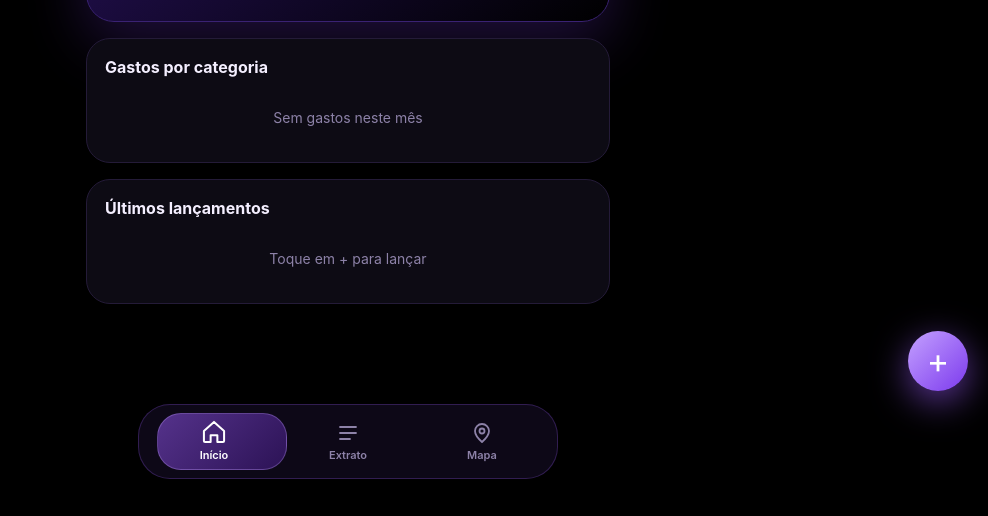
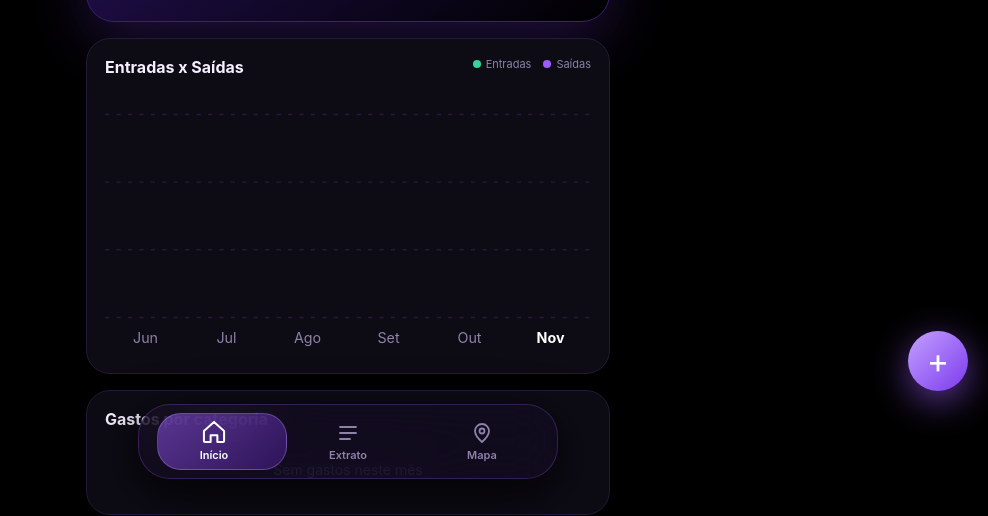
Before and after one commit to jovemrickyy/Financias, a plain HTML site: page index.html in a window 1280 px wide. Shown: the part 305-821 px from the top of the page, without its empty margins (292-1280 px from the left). Before the commit the page ends 800 px from the top, so only its background shows below. Drawn offline with nearby package versions, Linux system fonts and the light colour scheme.

Commit message:
Add files via upload

```diff
--- a/app.js
+++ b/app.js
@@ -86,7 +86,29 @@ function render(){
   $("#cats").innerHTML=ents.length?ents.map(([c,v])=>`<div class="cat"><div class="cat-h"><span>${CATS.out[c]||"📦"} ${c}</span><span>${brl(v)}</span></div><div class="bar"><i data-w="${(v/tout*100).toFixed(1)}"></i></div></div>`).join(""):`<div class="empty">Sem gastos neste mês</div>`;
   requestAnimationFrame(()=>requestAnimationFrame(()=>$$(".bar i").forEach(b=>b.style.width=b.dataset.w+"%")));
   $("#recent").innerHTML=m.length?m.slice(0,5).map(itemHTML).join(""):`<div class="empty">Toque em + para lançar</div>`;
-  renderList(); renderTrips(); bindItems();
+  renderChart(); renderList(); renderTrips(); bindItems();
+}
+function renderChart(){
+  const months=[];
+  for(let i=5;i>=0;i--){const d=new Date(cur.getFullYear(),cur.getMonth()-i,1);months.push({k:`${d.getFullYear()}-${String(d.getMonth()+1).padStart(2,"0")}`,l:d.toLocaleDateString("pt-BR",{month:"short"}).replace(".",""),i:0,o:0})}
+  tx.forEach(t=>{const m=months.find(x=>x.k===mkey(t.date));if(m){if(t.type==="in")m.i+=t.value;else m.o+=t.value}});
+  const max=Math.max(...months.map(m=>Math.max(m.i,m.o)),1);
+  const W=340,H=190,top=22,bot=26,ch=H-top-bot,slot=W/6,bw=15;
+  const short=v=>v>=1000?(v/1000).toFixed(v>=10000?0:1).replace(".",",")+"k":Math.round(v);
+  let s=`<svg viewBox="0 0 ${W} ${H}" class="chart-svg"><defs><linearGradient id="gi" x1="0" y1="0" x2="0" y2="1"><stop offset="0" stop-color="#6ee7b7"/><stop offset="1" stop-color="#059669"/></linearGradient><linearGradient id="go" x1="0" y1="0" x2="0" y2="1"><stop offset="0" stop-color="#c4a1ff"/><stop offset="1" stop-color="#7c3aed"/></linearGradient></defs>`;
+  for(let g=0;g<=3;g++){const y=top+ch-ch*g/3;s+=`<line x1="0" x2="${W}" y1="${y}" y2="${y}" stroke="#241b38" stroke-dasharray="3 5"/>`}
+  months.forEach((m,n)=>{
+    const cx=slot*n+slot/2, hi=m.i/max*ch, ho=m.o/max*ch, isCur=n===5;
+    s+=`<g class="bargrp" style="animation-delay:${n*70}ms">`;
+    s+=`<rect class="bar-in" x="${cx-bw-1.5}" y="${top+ch-hi}" width="${bw}" height="${Math.max(hi,m.i?3:0)}" rx="5" fill="url(#gi)"/>`;
+    s+=`<rect class="bar-out" x="${cx+1.5}" y="${top+ch-ho}" width="${bw}" height="${Math.max(ho,m.o?3:0)}" rx="5" fill="url(#go)"/>`;
+    s+=`</g>`;
+    if(m.i)s+=`<text x="${cx-bw/2-1.5}" y="${top+ch-hi-5}" class="cv" fill="#6ee7b7">${short(m.i)}</text>`;
+    if(m.o)s+=`<text x="${cx+bw/2+1.5}" y="${top+ch-ho-5}" class="cv" fill="#c4a1ff">${short(m.o)}</text>`;
+    s+=`<text x="${cx}" y="${H-8}" class="cl${isCur?" cur":""}">${m.l}</text>`;
+  });
+  s+=`</svg>`;
+  $("#chart").innerHTML=s;
 }
 function renderList(){
   const k=curKey();
@@ -136,7 +158,13 @@ let map,pts=[],markers=[],line=null,distKm=0,routeToken=0;
 function initMap(){
   if(map||!window.L)return;
   map=L.map("map",{zoomControl:true}).setView([-23.55,-46.63],12);
-  L.tileLayer("https://{s}.basemaps.cartocdn.com/dark_all/{z}/{x}/{y}{r}.png",{maxZoom:19,attribution:"© OpenStreetMap © CARTO"}).addTo(map);
+  // Mapa gratuito, SEM chave de API (OpenStreetMap), escurecido por CSS. Se falhar, troca para outro servidor.
+  const osm=L.tileLayer("https://tile.openstreetmap.org/{z}/{x}/{y}.png",{maxZoom:19,className:"osm-dark",attribution:"© OpenStreetMap"}).addTo(map);
+  let fell=false,errs=0;
+  osm.on("tileerror",()=>{
+    if(fell||++errs<3)return; fell=true; map.removeLayer(osm);
+    L.tileLayer("https://{s}.basemaps.cartocdn.com/dark_all/{z}/{x}/{y}{r}.png",{maxZoom:19,attribution:"© OpenStreetMap © CARTO"}).addTo(map);
+  });
   map.on("click",e=>addPoint(e.latlng.lat,e.latlng.lng));
   navigator.geolocation&&navigator.geolocation.getCurrentPosition(p=>map.setView([p.coords.latitude,p.coords.longitude],13),()=>{});
 }
--- a/index.html
+++ b/index.html
@@ -42,6 +42,12 @@
         <div class="chip in"><i>↓</i><div><small>Entradas</small><b id="totIn">R$ 0,00</b></div></div>
         <div class="chip out"><i>↑</i><div><small>Saídas</small><b id="totOut">R$ 0,00</b></div></div>
       </div>
+    </div>
+    <div class="card pop">
+      <div class="chart-head"><h3>Entradas x Saídas</h3>
+        <div class="legend"><span><i class="d in"></i>Entradas</span><span><i class="d out"></i>Saídas</span></div>
+      </div>
+      <div id="chart"></div>
     </div>
     <div class="card pop">
       <h3>Gastos por categoria</h3>
--- a/style.css
+++ b/style.css
@@ -141,3 +141,21 @@ label{font-size:12px;color:var(--muted);font-weight:600}
 .money:focus{box-shadow:none}
 #sheet select{background-image:linear-gradient(45deg,transparent 50%,var(--p1) 50%),linear-gradient(135deg,var(--p1) 50%,transparent 50%);background-position:calc(100% - 22px) 22px,calc(100% - 16px) 22px;background-size:6px 6px;background-repeat:no-repeat}
 input[type=date]{color-scheme:dark}
+
+/* ---------- Mapa escuro (sem chave de API) ---------- */
+.osm-dark{filter:invert(1) hue-rotate(250deg) saturate(.7) brightness(.9) contrast(.95)}
+
+/* ---------- Gráfico ---------- */
+.chart-head{display:flex;justify-content:space-between;align-items:flex-start;margin-bottom:6px}
+.chart-head h3{margin:0}
+.legend{display:flex;gap:12px;font-size:11px;color:var(--muted)}
+.legend span{display:flex;align-items:center;gap:5px}
+.legend .d{width:8px;height:8px;border-radius:50%;display:inline-block}
+.legend .d.in{background:#34d399}.legend .d.out{background:#9d5cff}
+.chart-svg{width:100%;height:auto;display:block;overflow:visible}
+.chart-svg rect{transform-box:fill-box;transform-origin:bottom;animation:grow .9s var(--spring) both}
+.chart-svg g:nth-of-type(2) rect{animation-delay:.07s}.chart-svg g:nth-of-type(3) rect{animation-delay:.14s}.chart-svg g:nth-of-type(4) rect{animation-delay:.21s}.chart-svg g:nth-of-type(5) rect{animation-delay:.28s}.chart-svg g:nth-of-type(6) rect{animation-delay:.35s}
+@keyframes grow{from{transform:scaleY(0)}to{transform:scaleY(1)}}
+.cv{font-size:8.5px;font-weight:700;text-anchor:middle}
+.cl{font-size:10px;fill:var(--muted);text-anchor:middle;text-transform:capitalize}
+.cl.cur{fill:#fff;font-weight:700}
```
